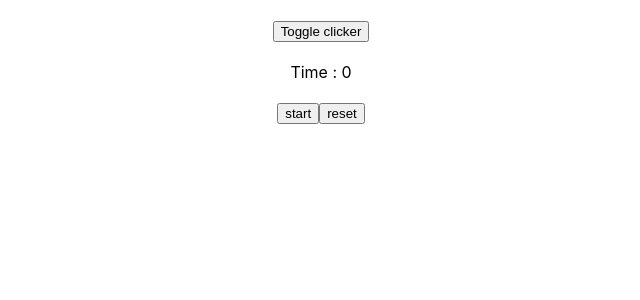
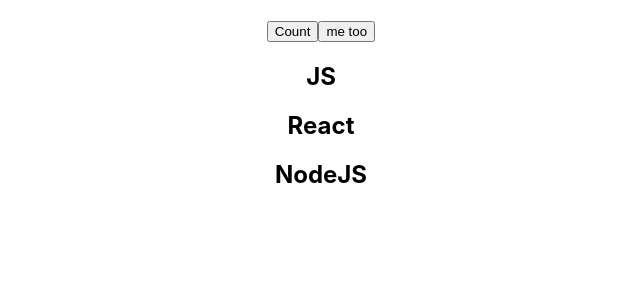
Before and after one commit to limitlesscreator/reactessantial, a React (Create React App) app: page / in a window 1280 px wide. Shown: the top 300 px of the page, without its empty margins (319-959 px from the left). Built offline with nearby package versions, Linux system fonts and the light colour scheme.

Commit message:
useContext CustomContext

```diff
--- a/src/App.js
+++ b/src/App.js
@@ -5,7 +5,9 @@
 import {ClickCounterF} from "./components/CounterFuncionalComponent";
 import {TimerFunction} from "./components/TimerFunction";
 import {UseRef1, WithRef} from "./components/Ref";
-
+import {State} from "./components/State";
+import {Context} from "./components/Context";
+import {Books} from "./components/Books";
 
 function App() {
 
@@ -13,11 +15,16 @@
 
     return (
         <div className="App">
+            {/*<br/>*/}
+            {/*<button onClick={ () => {setClicker(!isClicker)}}>Toggle clicker</button>*/}
+            {/*<br/><br/>*/}
+            {/*{isClicker && <ClickerF/>}*/}
+            {/*<TimerFunction/>*/}
             <br/>
-            <button onClick={ () => {setClicker(!isClicker)}}>Toggle clicker</button>
-            <br/><br/>
-            {isClicker && <ClickerF/>}
-            <TimerFunction/>
+            <State/>
+            <Context>
+                <Books/>
+            </Context>
         </div>
     );
 }
--- /dev/null
+++ b/src/components/Book.jsx
@@ -0,0 +1,10 @@
+import React, {} from "react";
+
+export function Book(props) {
+
+    return (
+        <>
+            <h2>{props.title}</h2>
+        </>
+    )
+}
--- /dev/null
+++ b/src/components/Books.jsx
@@ -0,0 +1,17 @@
+import React, {useContext} from "react";
+import {CustomContext} from "./Context";
+import {Book} from "./Book";
+
+export function Books() {
+    const {books = []} = useContext(CustomContext)
+    console.log(books)
+    return (
+        <>
+
+            <div className={'books'}>
+                {books.map( book => { return <Book key={book.id}{...book}/>
+                })}
+            </div>
+        </>
+    )
+}
--- /dev/null
+++ b/src/components/Context.jsx
@@ -0,0 +1,28 @@
+import React, {createContext,useState} from "react";
+
+export const CustomContext = createContext();
+
+export const Context = (props) => {
+    const [books,setBooks] = useState([
+        {id: 1, title: "JS"},
+        {id: 2, title: "React"},
+        {id: 3, title: "NodeJS"},
+        ]
+    );
+
+    const addBook = (book) => {
+        setBooks([book, ...books])
+    }
+
+    const removeBook = (id) => {
+        setBooks(books.filter(b => b.id !== id))
+    }
+
+    const value = {
+        books,addBook,removeBook
+    }
+
+    return <CustomContext.Provider value={value}>
+        {props.children}
+    </CustomContext.Provider>
+}
--- /dev/null
+++ b/src/components/State.jsx
@@ -0,0 +1,38 @@
+import React, {useState,useEffect} from "react";
+
+export function State(){
+    const [state,setState] = useState({
+        count: 0,
+        isCounting: false,
+    })
+
+    // const [value,setValue] = useState(() => {
+    //     const userCount = localStorage.getItem('count')
+    //     return +userCount || 0
+    // })
+    const handleCount = () => {
+        setState({
+            ...state,
+            count: state.count + 1
+        })
+    }
+    const handleStatus = () => {
+        setState({
+            ...state,
+            isCounting: !state.isCounting
+        })
+    }
+
+    useEffect( () => {
+        console.log(state)
+    },[state])
+
+
+
+    return(
+        <>
+            <button onClick={handleCount}>Count</button>
+            <button onClick={handleStatus}>me too</button>
+        </>
+    )
+}
```
Also changed, not shown: src/components/Effect.jsx (added, +27 -0 lines).
